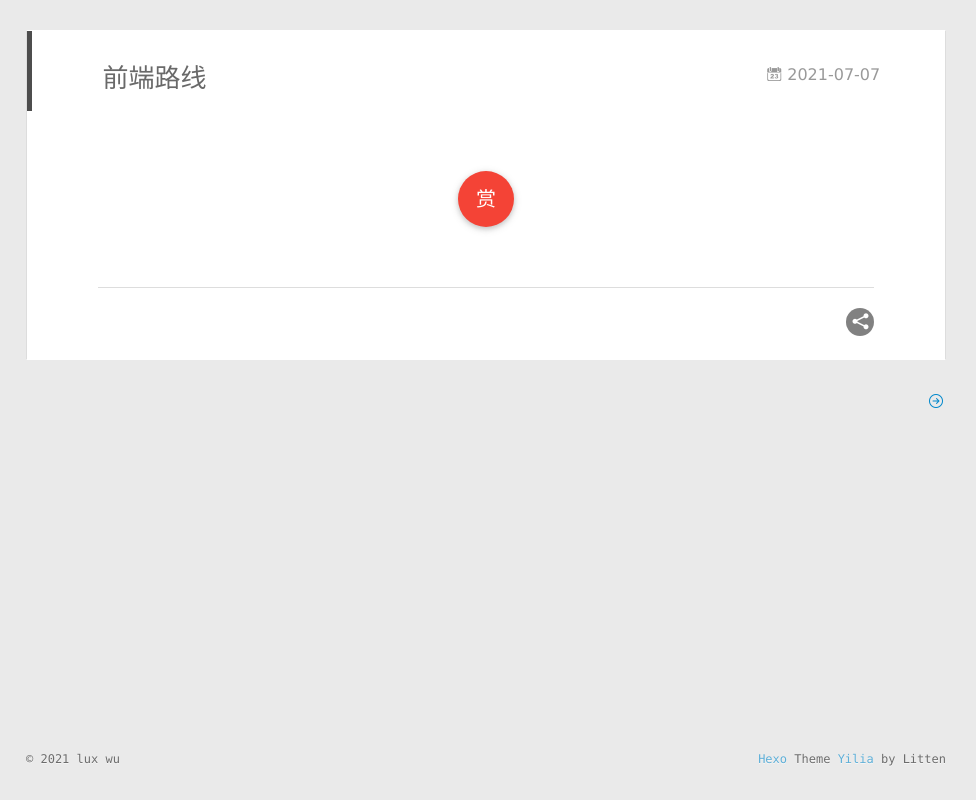
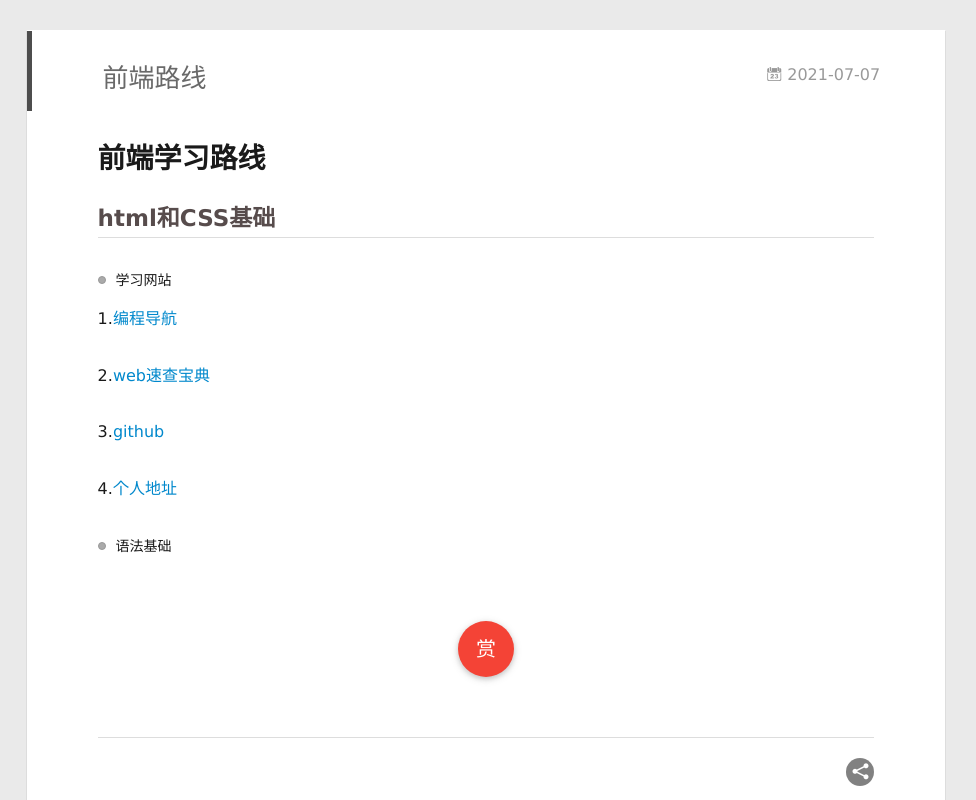
Before and after one commit to lucasandlxh/lucasandlxh.github.io, a plain HTML site: page 2021/07/07/前端路线/index.html in a window 1280 px wide. Shown: the full height of the page, 304-1280 px from the left. Drawn offline with Linux system fonts and the light colour scheme; no server answers.

Commit message:
Site updated: 2021-07-07 18:19:28

```diff
--- a/2021/07/07/前端路线/index.html
+++ b/2021/07/07/前端路线/index.html
@@ -14,7 +14,7 @@
 <meta property="og:site_name" content="lux-blog">
 <meta property="og:locale" content="zh_CN">
 <meta property="article:published_time" content="2021-07-07T10:06:33.000Z">
-<meta property="article:modified_time" content="2021-07-07T10:07:15.541Z">
+<meta property="article:modified_time" content="2021-07-07T10:16:52.050Z">
 <meta property="article:author" content="lux wu">
 <meta name="twitter:card" content="summary">
 
@@ -175,8 +175,16 @@
 
     <div class="article-entry" itemprop="articleBody">
 
-        <span id="more"></span>
-
+        <h1 id=""><a href="#" class="headerlink" title=""></a><span id="more"></span></h1><h1 id="前端学习路线"><a href="#前端学习路线" class="headerlink" title="前端学习路线"></a>前端学习路线</h1><h2 id="html和CSS基础"><a href="#html和CSS基础" class="headerlink" title="html和CSS基础"></a>html和CSS基础</h2><ul>
+<li>学习网站</li>
+</ul>
+<p>1.<a target="_blank" rel="noopener" href="https://www.code-nav.cn/resources/">编程导航</a></p>
+<p>2.<a target="_blank" rel="noopener" href="https://man.ilovefishc.com/">web速查宝典</a></p>
+<p>3.<a target="_blank" rel="noopener" href="https://github.com/">github</a></p>
+<p>4.<a target="_blank" rel="noopener" href="https://lucasandlxh.github.io/">个人地址</a></p>
+<ul>
+<li>语法基础</li>
+</ul>
 
 
 
```
Also changed, not shown: 2021/07/07/第一次尝试/index.html (+4 -4 lines), index.html (+3 -2 lines).
